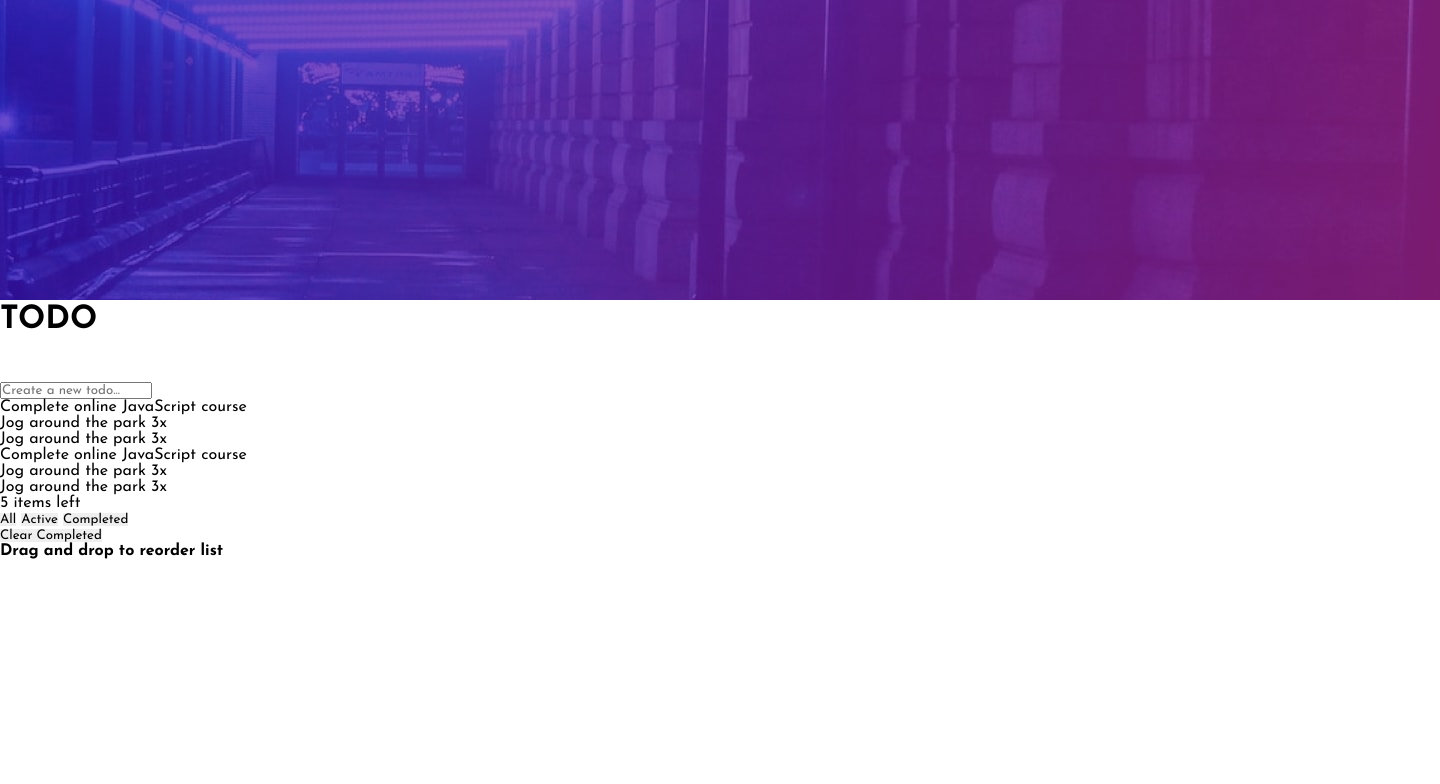
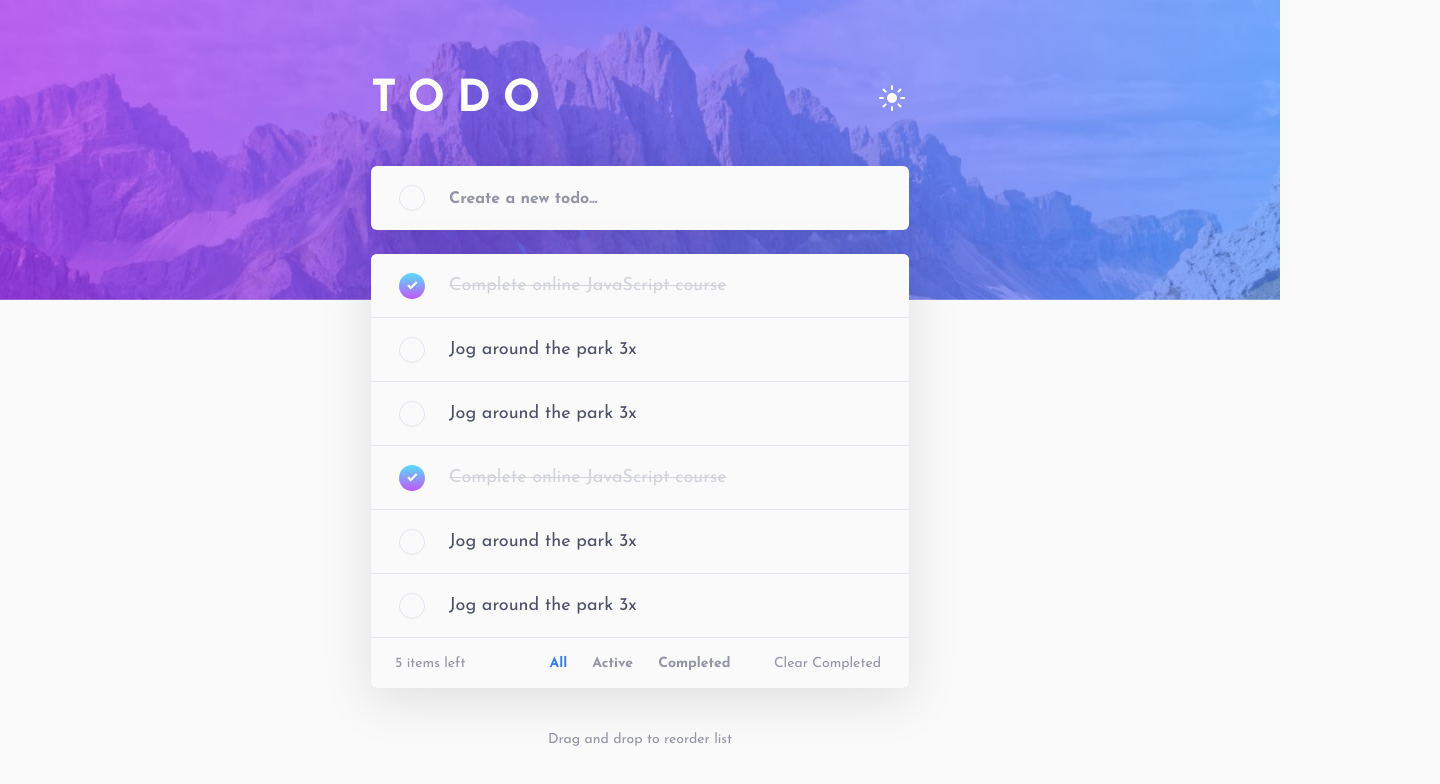
Before and after one commit to Mo1382/todo-app-main, a plain HTML site: page index.html in a window 1280 px wide. Shown: the whole page, 1440 px wide, since content can reach past the window. Drawn offline with Linux system fonts and the light colour scheme.

Commit message:
Styles for desktop screen implemented

```diff
--- /dev/null
+++ b/assets/css/_desktopDark.scss
@@ -0,0 +1,158 @@
+// styles for side texts in status-bar and reorder-items-text
+.narrow-text {
+  font-size: 14px;
+  font-weight: $regular-font-weight;
+  color: $n-dark-very-dark-grayish-blue-1;
+}
+
+// circles in add-item and items elements.
+.circle-wrapper {
+  cursor: pointer;
+  padding: 4px;
+  line-height: 0;
+  background-color: transparent;
+  .circle {
+    display: inline-block;
+    width: 26px;
+    height: 26px;
+    border-radius: 50%;
+    border: 1px solid $n-dark-very-dark-grayish-blue-2;
+    background-color: transparent;
+  }
+}
+
+body {
+  background-color: $n-dark-very-dark-blue;
+}
+.wallpaper-bg {
+  width: 100%;
+  height: 300px;
+  position: fixed;
+  top: 0;
+  right: 0;
+  left: 0;
+  z-index: -1;
+}
+
+.main-container {
+  max-width: 538px;
+  margin: 78px auto 48px;
+  .title-theme-wrapper {
+    @include flex-items-sides;
+    .title {
+      font-size: 44px;
+      font-weight: $bold-font-weight;
+      letter-spacing: 11.88px;
+      color: #fff;
+    }
+    .theme {
+      cursor: pointer;
+      padding: 4px;
+      .theme-icon {
+        width: 26px;
+        height: 26px;
+      }
+    }
+  }
+  .add-item {
+    width: 100%;
+    height: 64px;
+    display: flex;
+    align-items: center;
+    padding: 0 24px;
+    border-radius: 6px;
+    background-color: $n-dark-very-dark-desaturated-blue;
+    margin: 44px 0 24px;
+    .add-item-field {
+      margin-left: 20px;
+      flex-grow: 1;
+      background-color: transparent;
+      border: none;
+      outline: none;
+      font-size: 18px;
+      &::placeholder {
+        font-size: 16px;
+        font-weight: $bold-font-weight;
+        color: $n-dark-dark-grayish-blue;
+      }
+    }
+    box-shadow: $desktop-dark-shadow;
+  }
+  .items-status-wrapper {
+    border-radius: 6px;
+    overflow: hidden;
+    box-shadow: $desktop-dark-shadow;
+    background-color: $n-dark-very-dark-desaturated-blue;
+    .items-wrapper {
+      .item {
+        background-color: $n-dark-very-dark-desaturated-blue;
+        display: flex;
+        align-items: center;
+        height: 64px;
+        padding: 0 24px;
+        border-bottom: 1px solid $n-dark-very-dark-grayish-blue-2;
+        .item-text {
+          font-size: 18px;
+          font-weight: $regular-font-weight;
+          color: $n-dark-light-grayish-blue;
+          margin-left: 20px;
+        }
+        &.complete-item {
+          .circle {
+            border: none;
+            background: $p-primary-gradient;
+            &::after {
+              content: "";
+              background-image: url("../images/icon-check.svg");
+              background-repeat: no-repeat;
+              display: inline-block;
+              width: 100%;
+              height: 100%;
+              background-position: center;
+            }
+          }
+          .item-text {
+            text-decoration: line-through 1px;
+            color: $n-dark-very-dark-grayish-blue-1;
+          }
+        }
+      }
+    }
+    .status-bar {
+      @include flex-items-sides;
+      height: 50px;
+      background-color: $n-dark-very-dark-desaturated-blue;
+      padding: 0 24px;
+      position: relative;
+
+      .filter-items {
+        position: absolute;
+        left: 50%;
+        transform: translateX(-50%);
+        .filter-item-btn {
+          font-size: 14px;
+          font-weight: $bold-font-weight;
+          color: $n-dark-very-dark-grayish-blue-1;
+          background-color: transparent;
+          cursor: pointer;
+          padding: 4px;
+          &:nth-child(2) {
+            margin: 0 12px;
+          }
+          &.active {
+            color: $p-primary-bright-blue !important;
+          }
+        }
+      }
+      .clear-completed-items {
+        cursor: pointer;
+        padding: 4px;
+        background-color: transparent;
+      }
+    }
+  }
+  .reorder-items-text {
+    text-align: center;
+    margin-top: 44px;
+  }
+}
--- /dev/null
+++ b/assets/css/_desktopLIght.scss
@@ -0,0 +1,52 @@
+.light {
+  background-color: $n-light-very-light-gray;
+
+  // styles for side texts in status-bar and reorder-items-text
+  .narrow-text {
+    color: $n-light-dark-grayish-blue;
+  }
+
+  // circles in add-item and items elements.
+  .circle {
+    border: 1px solid $n-light-very-light-grayish-blue;
+  }
+
+  .main-container {
+    .add-item {
+      background-color: $n-light-very-light-gray;
+      .add-item-field {
+        &::placeholder {
+          color: $n-light-dark-grayish-blue;
+        }
+      }
+      box-shadow: $desktop-light-shadow;
+    }
+    .items-status-wrapper {
+      box-shadow: $desktop-light-shadow;
+      background-color: $n-light-light-grayish-blue;
+      .items-wrapper {
+        .item {
+          background-color: $n-light-very-light-gray;
+          border-bottom-color: $n-light-very-light-grayish-blue;
+          .item-text {
+            color: $n-light-very-dark-grayish-blue;
+          }
+          &.complete-item {
+            .item-text {
+              color: $n-light-light-grayish-blue;
+            }
+          }
+        }
+      }
+      .status-bar {
+        background-color: $n-light-very-light-gray;
+
+        .filter-items {
+          .filter-item-btn {
+            color: $n-light-dark-grayish-blue;
+          }
+        }
+      }
+    }
+  }
+}
--- a/assets/css/_mixins.scss
+++ b/assets/css/_mixins.scss
@@ -0,0 +1,10 @@
+@mixin flex-items-center {
+  display: flex;
+  justify-content: center;
+  align-items: center;
+}
+@mixin flex-items-sides {
+  display: flex;
+  justify-content: space-between;
+  align-items: center;
+}
--- a/assets/css/style.scss
+++ b/assets/css/style.scss
@@ -1,6 +1,7 @@
 @import "_variables.scss";
 @import "_mixins.scss";
 @import "_reset.scss";
-@import "_desktop.scss";
+@import "_desktopDark.scss";
+@import "_desktopLight.scss";
 @import "_tablet.scss";
 @import "_mobile.scss";
--- a/index.html
+++ b/index.html
@@ -20,8 +20,10 @@
   <title>Todo app</title>
 </head>
 
-<body>
-  <img src="assets/images/bg-desktop-dark.jpg" alt="">
+<body class="light">
+  <!-- <img class="wallpaper-bg" src="assets/images/bg-desktop-dark.jpg" alt=""> -->
+  <img class="wallpaper-bg" src="assets/images/bg-desktop-light.jpg" alt="">
+
   <main class="main-container">
     <div class="title-theme-wrapper">
       <h1 class="title">TODO</h1>
@@ -33,37 +35,48 @@
       </div>
     </div>
     <form class="add-item" action="">
-      <div class="submit-new-item">
-        <button class="circle-btn submit-item-btn"></button>
-      </div>
-      <div class="add-item-field-wrapper">
-        <input type="text" class="add-item-field" placeholder="Create a new todo...">
-      </div>
+      <button type="submit" class="circle-wrapper submit-new-item">
+        <span class="circle"></span>
+      </button>
+      <input type="text" class="add-item-field" placeholder="Create a new todo...">
+
     </form>
     <div class="items-status-wrapper">
       <div class="items-wrapper">
         <div class="item complete-item">
-          <span class="circle-btn item-check"></span>
+          <button class="circle-wrapper check-item">
+            <span class="circle"></span>
+          </button>
           <span class="item-text">Complete online JavaScript course</span>
         </div>
         <div class="item">
-          <span class="circle-btn item-check"></span>
+          <button class="circle-wrapper check-item">
+            <span class="circle"></span>
+          </button>
           <span class="item-text">Jog around the park 3x</span>
         </div>
         <div class="item">
-          <span class="circle-btn item-check"></span>
+          <button class="circle-wrapper check-item">
+            <span class="circle"></span>
+          </button>
           <span class="item-text">Jog around the park 3x</span>
         </div>
         <div class="item complete-item">
-          <span class="circle-btn item-check"></span>
+          <button class="circle-wrapper check-item">
+            <span class="circle"></span>
+          </button>
           <span class="item-text">Complete online JavaScript course</span>
         </div>
         <div class="item">
-          <span class="circle-btn item-check"></span>
+          <button class="circle-wrapper check-item">
+            <span class="circle"></span>
+          </button>
           <span class="item-text">Jog around the park 3x</span>
         </div>
         <div class="item">
-          <span class="circle-btn item-check"></span>
+          <button class="circle-wrapper check-item">
+            <span class="circle"></span>
+          </button>
           <span class="item-text">Jog around the park 3x</span>
         </div>
       </div>
@@ -91,7 +104,7 @@
       <button class="filter-item-btn">Active</button>
       <button class="filter-item-btn">Completed</button>
     </div> -->
-    <h4 class="reorder-items-text">Drag and drop to reorder list</h4>
+    <h4 class="narrow-text reorder-items-text">Drag and drop to reorder list</h4>
   </main>
 
 </body>
```
Also changed, not shown: assets/css/_desktop.scss (deleted), assets/css/style.css, assets/images/icon-delete.svg (deleted), assets/images/icon-edit.svg (deleted), assets/images/icon-minus.svg (deleted), assets/images/icon-plus.svg (deleted), assets/images/icon-reply.svg (deleted), 1 other file.
